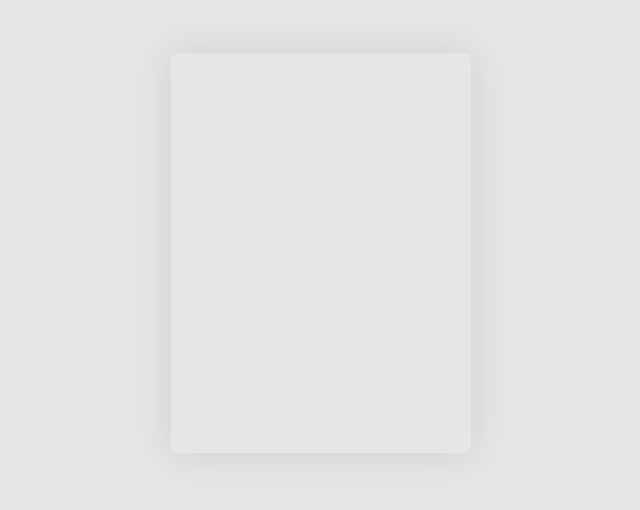
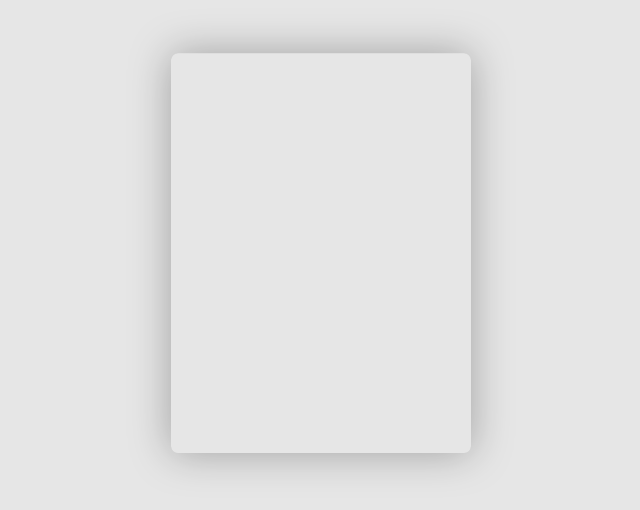
Before and after one commit to ashakirzianov/ashakirzianov-com, a Next.js app: page /playground in a window 1280 px wide. Shown: the top 510 px of the page, without its empty margins (319-959 px from the left). Built offline with nearby package versions, Linux system fonts and the light colour scheme.

Commit message:
Minor fixes

```diff
--- a/hooks/canvas.ts
+++ b/hooks/canvas.ts
@@ -32,7 +32,7 @@ function useCanvasesImpl(dims: CanvasDimensions[]) {
                 gridRow: 1,
                 width: '100%',
                 height: '100%',
-                imageRendering: 'crisp-edges',
+                imageRendering: 'pixelated',
             },
         }),
     );
--- a/styles/globals.css
+++ b/styles/globals.css
@@ -34,11 +34,11 @@ html {
   --paper-light: #eee;
   --background-light: #E6E6E6;
   --foreground-light: black;
-  --shadow-light: rgba(0, 0, 0, .1);
+  --shadow-light: rgba(0, 0, 0, .3);
   --paper-dark: #000;
   --background-dark: #222222;
   --foreground-dark: #CCCCCC;
-  --shadow-dark: rgba(0, 0, 0, .5);
+  --shadow-dark: rgba(100, 100, 100, .3);
   --paper: var(--paper-light);
   --background: var(--background-light);
   --foreground: var(--foreground-light);
```
